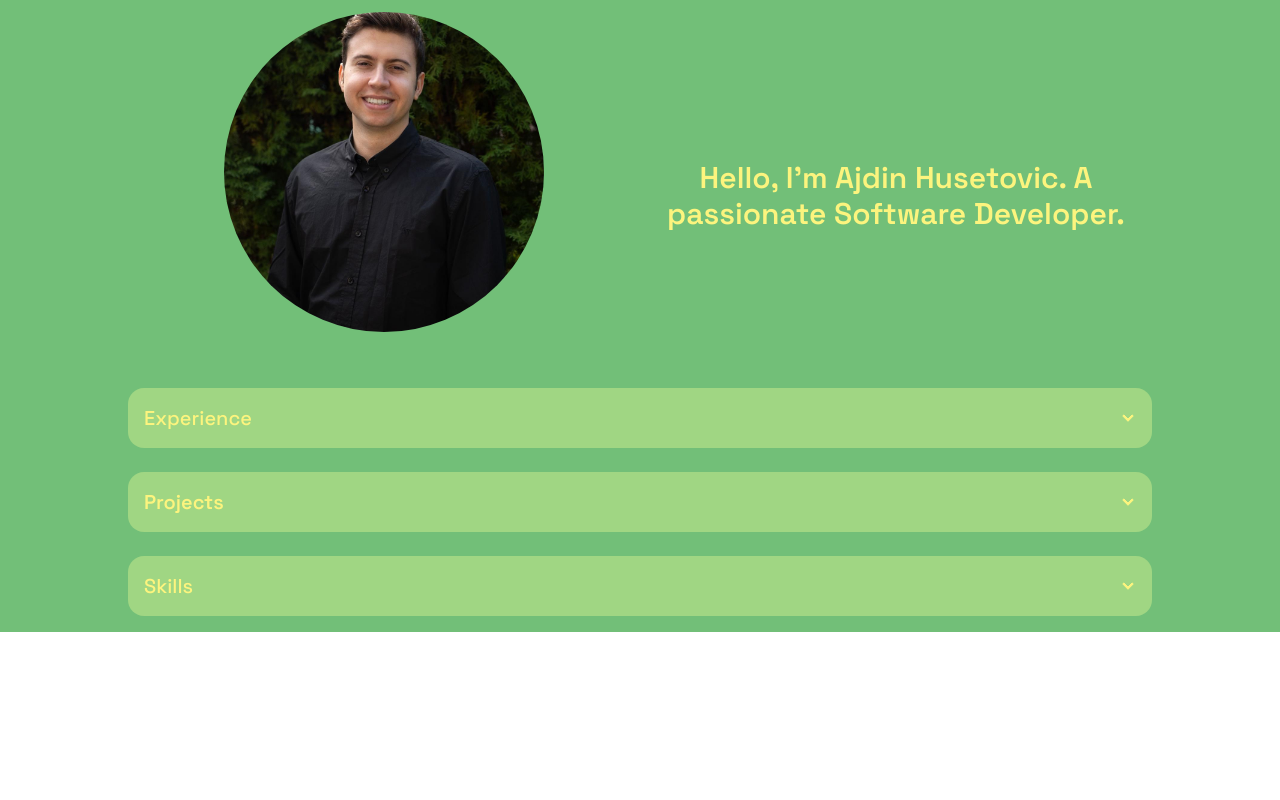
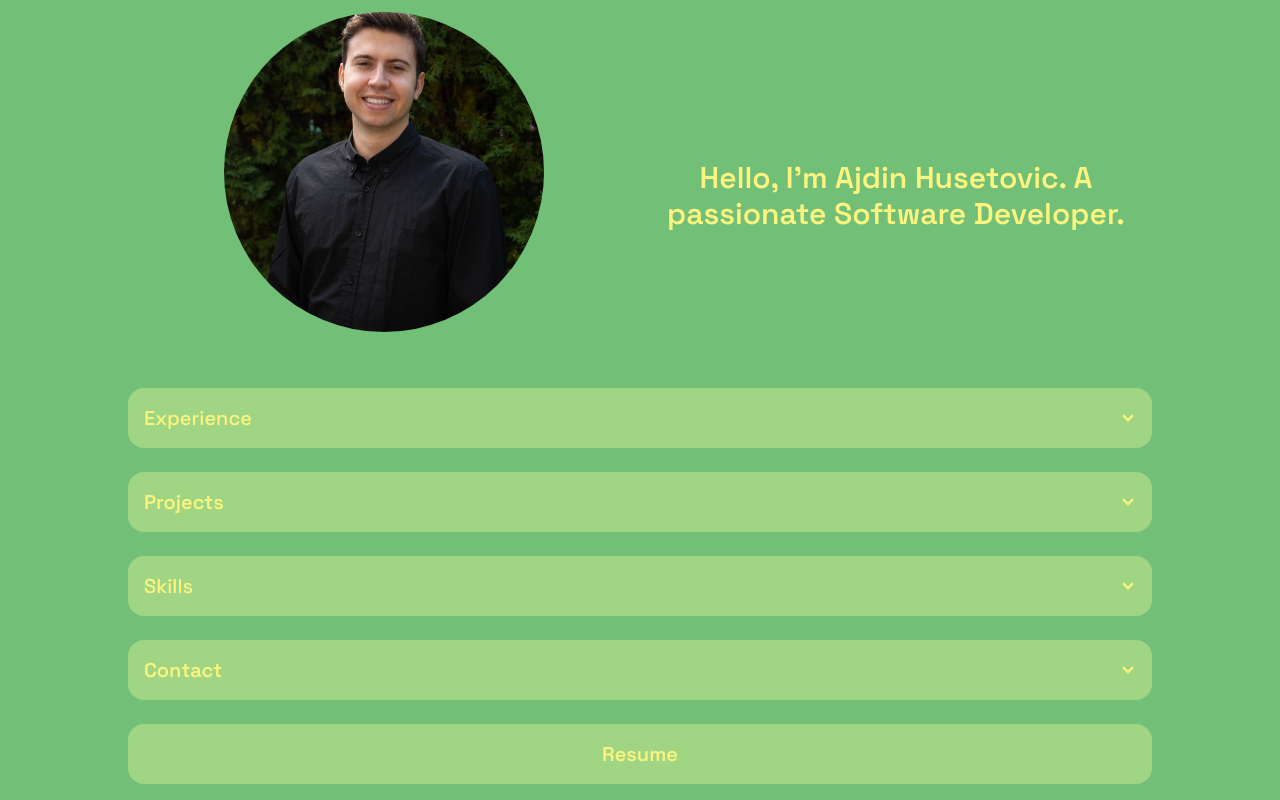
Before and after one commit to ajdinhusetovic/ajdinhusetovic.github.io, a React (Vite) app: page / in a window 1280 px wide. Shown: the part 308-1108 px from the top of the page. Before the commit the page ends 940 px from the top, so only its background shows below. Built offline with nearby package versions, Linux system fonts and the light colour scheme.

Commit message:
add contact and resume button

```diff
--- a/src/App.tsx
+++ b/src/App.tsx
@@ -3,6 +3,8 @@ import Main from "./components/Main";
 import Experience from "./components/Experience";
 import Projects from "./components/Projects";
 import Skills from "./components/Skills";
+import Contact from "./components/Contact";
+import ResumeButton from "./components/ResumeButton";
 
 function App() {
   return (
@@ -15,6 +17,8 @@ function App() {
         <Experience />
         <Projects />
         <Skills />
+        <Contact />
+        <ResumeButton />
       </div>
     </div>
   );
--- /dev/null
+++ b/src/components/Contact.tsx
@@ -0,0 +1,31 @@
+import { MdOutlineEmail } from "react-icons/md";
+import { FaLinkedin } from "react-icons/fa";
+import { FaGithub } from "react-icons/fa";
+
+const Contact = () => {
+  return (
+    <div className="text-green-text-color mt-6 bg-green-bg-two rounded-2xl">
+      <div className="collapse collapse-arrow">
+        <input type="checkbox" name="my-accordion-2" />
+        <div className="collapse-title text-xl font-semibold text-green-text-color">
+          Contact
+        </div>
+        <div className="collapse-content">
+          <div className="flex gap-3 items-center justify-center mt-2">
+            <div className="flex flex-col items-center justify-center p-2 bg-green-bg rounded-2xl">
+              <MdOutlineEmail size={30} />
+            </div>
+            <div className="flex flex-col items-center justify-center p-2 bg-green-bg rounded-2xl">
+              <FaLinkedin size={30} />
+            </div>
+            <div className="flex flex-col items-center justify-center p-2 bg-green-bg rounded-2xl">
+              <FaGithub size={30} />
+            </div>
+          </div>
+        </div>
+      </div>
+    </div>
+  );
+};
+
+export default Contact;
--- /dev/null
+++ b/src/components/ResumeButton.tsx
@@ -0,0 +1,9 @@
+const ResumeButton = () => {
+  return (
+    <div className="bg-green-bg-two rounded-2xl mt-6 h-[60px] flex items-center justify-center">
+      <p className="text-green-text-color text-xl font-semibold">Resume</p>
+    </div>
+  );
+};
+
+export default ResumeButton;
```
